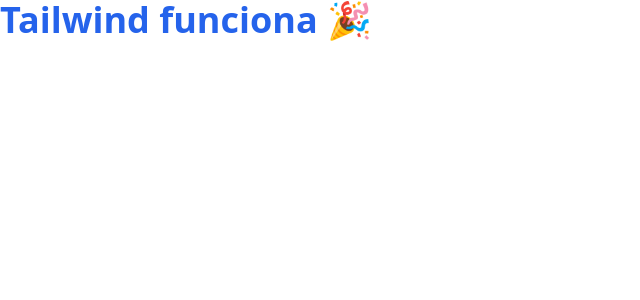
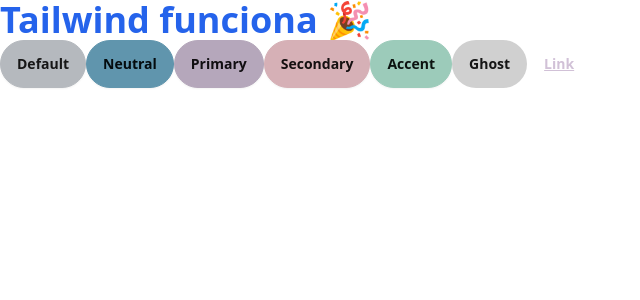
Before and after one commit to KRocioCC/World-countries-explorer, an Angular app: page / in a window 1280 px wide. Shown: the top 300 px of the page, without its empty margins (0-640 px from the left). Built offline with nearby package versions, Linux system fonts and the light colour scheme.

Commit message:
configuraciones para daisyUI VERSION 4, agreagndo botones y el theme de prueba

```diff
--- a/package.json
+++ b/package.json
@@ -28,6 +28,7 @@
     "@angular/compiler-cli": "^17.3.0",
     "@types/jasmine": "~5.1.0",
     "autoprefixer": "^10.5.2",
+    "daisyui": "^4.12.24",
     "jasmine-core": "~5.1.0",
     "karma": "~6.4.0",
     "karma-chrome-launcher": "~3.2.0",
--- a/src/app/app.component.html
+++ b/src/app/app.component.html
@@ -1,3 +1,11 @@
 <h1 class="text-4xl font-bold text-blue-600">
   Tailwind funciona 🎉
 </h1>
+
+<button class="btn btn-active">Default</button>
+<button class="btn btn-active btn-neutral">Neutral</button>
+<button class="btn btn-active btn-primary">Primary</button>
+<button class="btn btn-active btn-secondary">Secondary</button>
+<button class="btn btn-active btn-accent">Accent</button>
+<button class="btn btn-active btn-ghost">Ghost</button>
+<button class="btn btn-active btn-link">Link</button>
--- a/tailwind.config.js
+++ b/tailwind.config.js
@@ -4,5 +4,8 @@ module.exports = {
   theme: {
     extend: {},
   },
-  plugins: [],
+  plugins: [require("daisyui")],
+  daisyui: {
+    themes: ["pastel"],
+  },
 }
```
Also changed, not shown: 2 other files (tests, documents, lock files or other folders).
